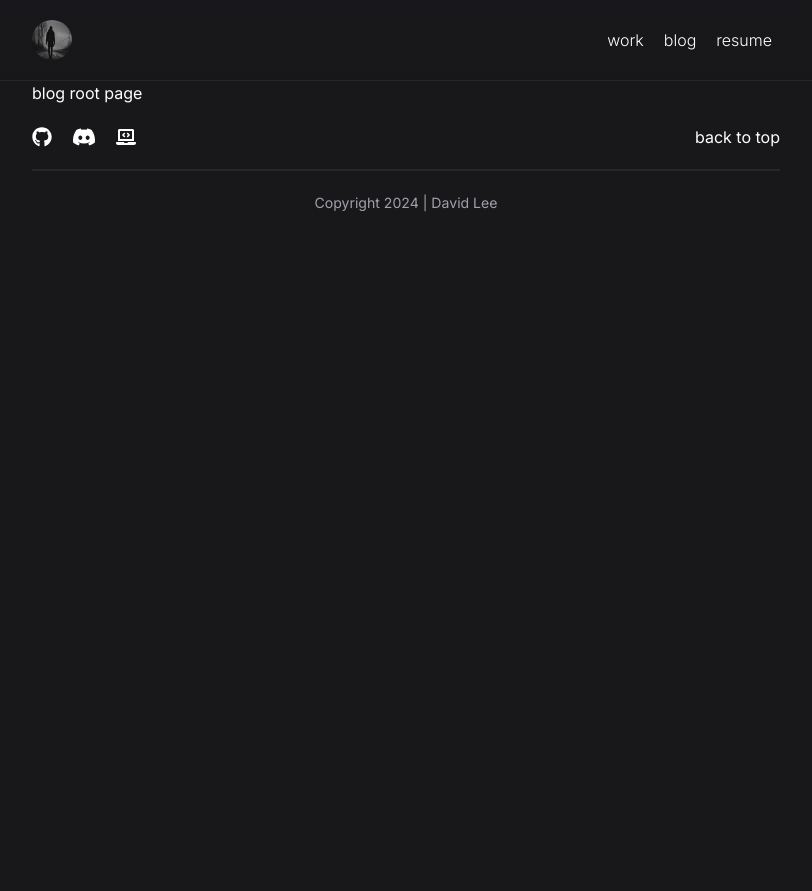
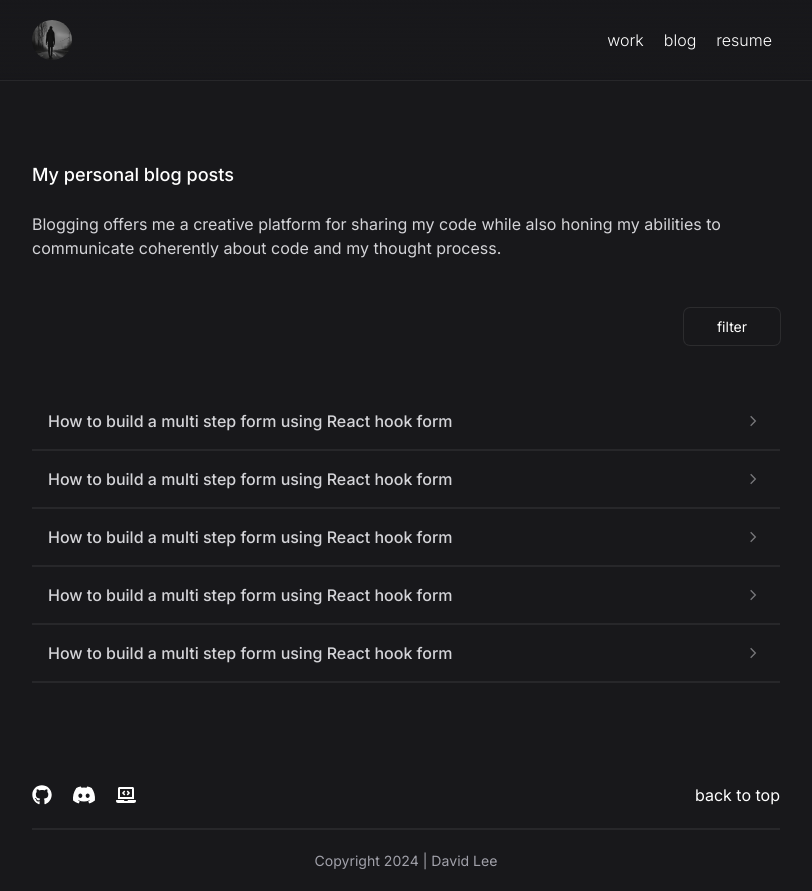
Before and after one commit to DLee1993/website, a Next.js app: page /personalBlog in a window 1280 px wide. Shown: the whole page, without its empty margins (234-1046 px from the left). Before the commit the page ends 800 px from the top, so only its background shows below. Built offline with nearby package versions, Linux system fonts and the light colour scheme.

Commit message:
added all blog content to page

```diff
--- a/app/personalBlog/page.tsx
+++ b/app/personalBlog/page.tsx
@@ -1,5 +1,50 @@
+"use client";
+
+import Link from "next/link";
+import { blogs } from "../portfolioData";
+import Arrow from "../components/Arrow";
+import { motion } from "framer-motion";
+import { item, container } from "../lib/framerMotion";
+
 export default function PersonalBlogRootPage() {
-  return (
-    <div>blog root page</div>
-  )
+    return (
+        <motion.section
+            variants={container}
+            initial="hidden"
+            animate="show"
+            className="my-14 md:my-16 lg:my-20"
+        >
+            <motion.article variants={item}>
+                <h1 className="text-subHeading font-medium">My personal blog posts</h1>
+                <p className="text-zinc-300 mt-6 text-subText sm:text-base">
+                    Blogging offers me a creative platform for sharing my code while also honing my
+                    abilities to communicate coherently about code and my thought process.
+                </p>
+            </motion.article>
+            <motion.section variants={item}>
+                <aside className="mt-12 grid place-items-end">
+                    <button className="flex justify-evenly items-center customLinkHover w-24 text-subText ring-[1px] ring-zinc-300/10 group">
+                        filter
+                    </button>
+                </aside>
+                <ul className="text-base flex flex-col mt-5 sm:mt-7 md:mt-9 lg:mt-12">
+                    {blogs.map((blog, index) => (
+                        <li key={index} className="group">
+                            <Link
+                                href={`/personalBlog/${blog.blogName}`}
+                                className={`border-b-2 ${
+                                    index === blogs.length - 1 && "border-b-0"
+                                } text-zinc-300 hover:bg-zinc-800/40 border-zinc-800 px-2 sm:px-4 py-4 flex justify-between items-center transition-all duration-200`}
+                            >
+                                <article className="w-4/5">
+                                    <p className="font-medium">{blog.title}</p>
+                                </article>
+                                <Arrow />
+                            </Link>
+                        </li>
+                    ))}
+                </ul>
+            </motion.section>
+        </motion.section>
+    );
 }
```
